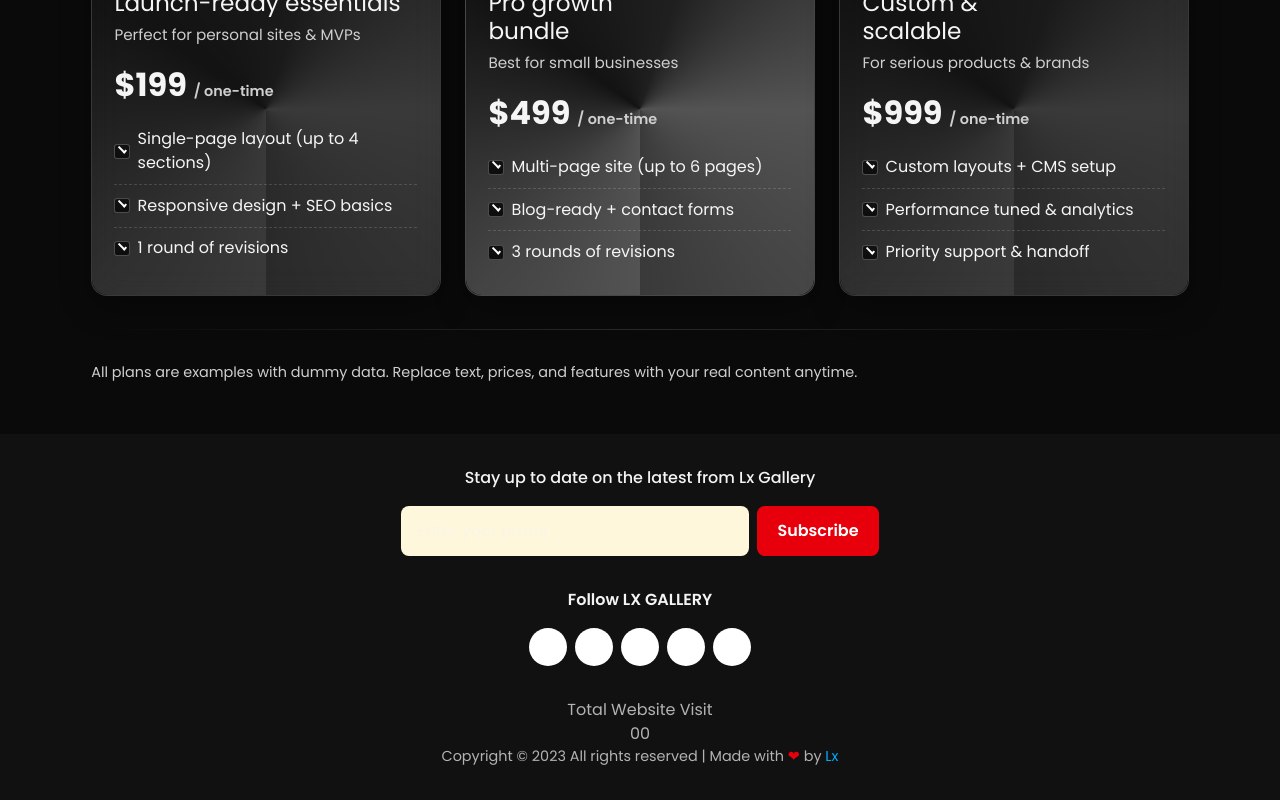
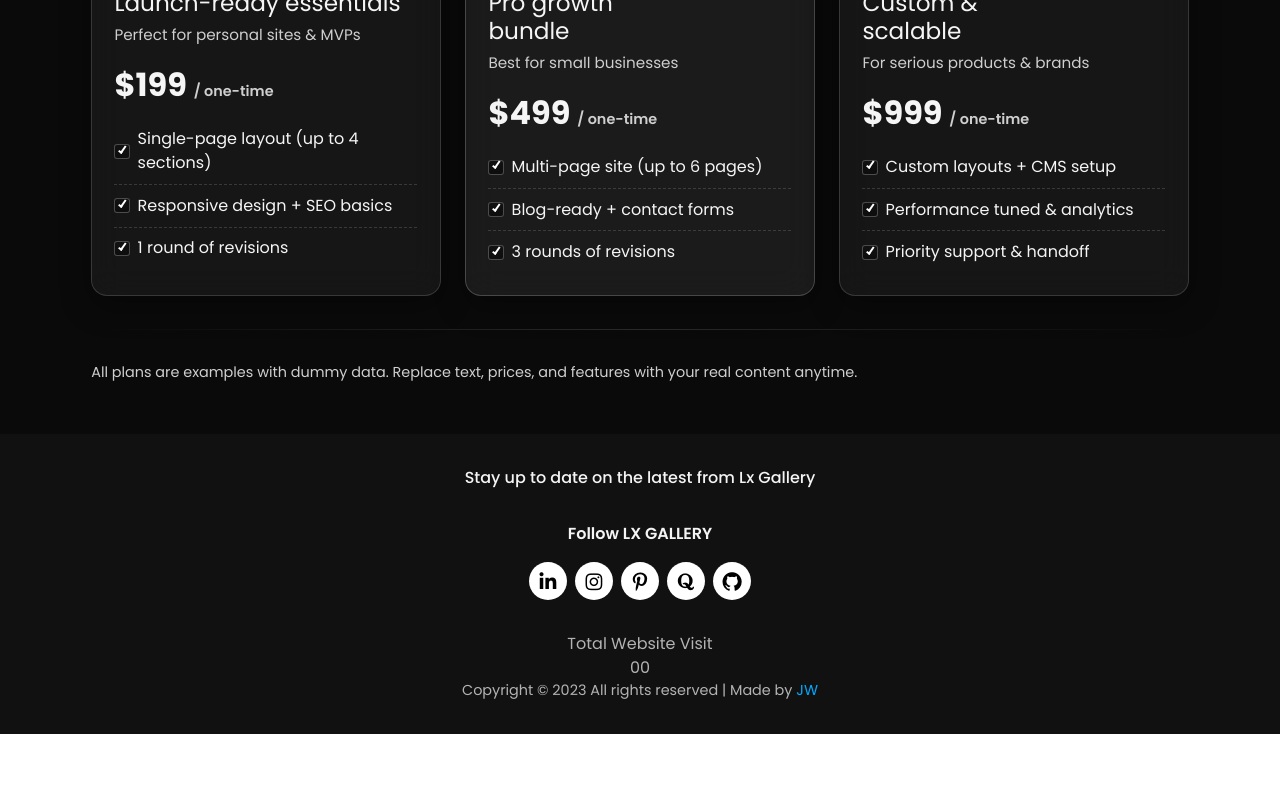
Before and after one commit to theshanGeeth123/JW-studio-system, a React (Vite) app in the folder JW-Studio/: page /homePage in a window 1280 px wide. Shown: the part 1346-2146 px from the top of the page. After the commit the page ends 2080 px from the top, so only its background shows below. Built offline with nearby package versions, Linux system fonts and the light colour scheme.

Commit message:
Fixed new issues 2

```diff
--- /dev/null
+++ b/JW-Studio/src/landingPages/Footer.jsx
@@ -0,0 +1,57 @@
+import React from 'react'
+import '@fortawesome/fontawesome-free/css/all.min.css';
+
+function Footer() {
+  return (
+    <footer className="lx-footer relative bg-[#111] px-4 py-8 text-center text-[#f4f4f4]">
+      {/* Subscribe */}
+      <div className="lx-footer__subscribe" data-aos="fade-up">
+        <h3 className="mb-4 font-medium">
+          Stay up to date on the latest from Lx Gallery
+        </h3>
+      </div>
+
+      {/* Social icons */}
+      <div className="lx-footer__social mt-8" data-aos="fade-up">
+        <h4 className="mb-4 font-semibold">Follow LX GALLERY</h4>
+        <div className="lx-footer__icons flex justify-center gap-2">
+          {[
+            { icon: "fab fa-linkedin-in", url: "#" },
+            { icon: "fab fa-instagram", url: "#" },
+            { icon: "fab fa-pinterest-p", url: "#" },
+            { icon: "fab fa-quora", url: "#" },
+            { icon: "fab fa-github", url: "#" },
+          ].map((item, index) => (
+            <a
+              key={index}
+              href={item.url}
+              target="_blank"
+              rel="noreferrer"
+              className="inline-flex h-[38px] w-[38px] items-center justify-center rounded-full bg-white text-black text-[1.2rem] transition-transform duration-300 hover:scale-110"
+            >
+              <i className={item.icon}></i>
+            </a>
+          ))}
+        </div>
+      </div>
+
+      {/* Meta info */}
+      <div className="lx-footer__meta mt-8 text-[#b3b3b3]" data-aos="fade-up">
+        <p>
+          Total Website Visit
+          <br />
+          00
+        </p>
+        <p className="text-[0.9rem]">
+          Copyright © 2023 All rights reserved | Made {" "}
+          <span className="text-red-600"></span> by{" "}
+          <a href="#" className="text-[#00aaff]">
+            JW
+          </a>
+        </p>
+      </div>
+    </footer>
+  );
+}
+
+export default Footer;
--- a/JW-Studio/src/landingPages/HomePage.jsx
+++ b/JW-Studio/src/landingPages/HomePage.jsx
@@ -2,6 +2,7 @@ import { useEffect, useRef, useState } from "react";
 import AOS from "aos";
 import "aos/dist/aos.css";
 import '@fortawesome/fontawesome-free/css/all.min.css';
+import Footer from "./Footer";
 
 // Images
 import image1 from "./images/cody-lannom-G95AReIh_Ko-unsplash.jpg"; // main header image
@@ -275,11 +276,7 @@ export default function HomePage() {
           "motion-reduce:transition-none motion-reduce:hover:translate-y-0",
 
           // border glow (static, no animation)
-          "before:absolute before:inset-0 before:rounded-[inherit] before:p-[1px]",
-          "before:[-webkit-mask:linear-gradient(#000_0_0)_content-box,linear-gradient(#000_0_0)]",
-          "before:[mask:linear-gradient(#000_0_0)_content-box,linear-gradient(#000_0_0)]",
-          "before:[-webkit-mask-composite:xor] before:[mask-composite:exclude]",
-          "before:bg-[conic-gradient(from_180deg,#ffffff_0%,#bfbfbf_12%,#000000_35%,#333333_55%,#ffffff_75%,#999999_100%)] before:opacity-15",
+
 
           // gentle sheen (shorter anim)
           "after:pointer-events-none after:absolute after:-left-1/2 after:-top-full after:h-[200%] after:w-[120%]",
@@ -310,7 +307,7 @@ export default function HomePage() {
                 key={t}
                 className="flex items-center gap-2 border-b border-dashed border-white/15 py-[0.55rem] last:border-b-0"
               >
-                <span className="relative h-[0.95rem] w-[0.95rem] flex-none rounded-[3px] border border-white/25 bg-[linear-gradient(180deg,#111,#0d0d0d)] after:content-[''] after:absolute after:left-[0.12rem] after:top-[0.18rem] after:h-[0.25rem] after:w-[0.55rem] after:rotate-45 after:translate-x-[1px] after:-translate-y-[1px] after:border-2 after:border-white after:border-l-0 after:border-t-0" />
+                <span className="relative h-[0.95rem] w-[0.95rem] flex-none rounded-[3px] border border-white/25 bg-[linear-gradient(180deg,#111,#0d0d0d)] after:content-[''] after:absolute after:left-[0.12rem] after:top-[0.18rem] after:h-[0.25rem] after:w-[0.55rem] after:rotate-305 after:scale-x-[-1] after:translate-x-[1px] after:-translate-y-[1px] after:border-2 after:border-white after:border-l-0 after:border-t-0" />
                 {t}
               </li>
             ))}
@@ -331,11 +328,11 @@ export default function HomePage() {
           "hover:-translate-y-1.5 hover:shadow-[0_20px_50px_rgba(0,0,0,0.5)]",
           "motion-reduce:transition-none motion-reduce:hover:translate-y-0",
 
-          "before:absolute before:inset-0 before:rounded-[inherit] before:p-[1px]",
-          "before:[-webkit-mask:linear-gradient(#000_0_0)_content-box,linear-gradient(#000_0_0)]",
-          "before:[mask:linear-gradient(#000_0_0)_content-box,linear-gradient(#000_0_0)]",
-          "before:[-webkit-mask-composite:xor] before:[mask-composite:exclude]",
-          "before:bg-[conic-gradient(from_180deg,#ffffff_0%,#bfbfbf_12%,#000000_35%,#333333_55%,#ffffff_75%,#999999_100%)] before:opacity-25",
+          // "before:absolute before:inset-0 before:rounded-[inherit] before:p-[1px]",
+          // "before:[-webkit-mask:linear-gradient(#000_0_0)_content-box,linear-gradient(#000_0_0)]",
+          // "before:[mask:linear-gradient(#000_0_0)_content-box,linear-gradient(#000_0_0)]",
+          // "before:[-webkit-mask-composite:xor] before:[mask-composite:exclude]",
+          // "before:bg-[conic-gradient(from_180deg,#ffffff_0%,#bfbfbf_12%,#000000_35%,#333333_55%,#ffffff_75%,#999999_100%)] before:opacity-25",
 
           "after:pointer-events-none after:absolute after:-left-1/2 after:-top-full after:h-[200%] after:w-[120%]",
           "after:rotate-[8deg] after:bg-[linear-gradient(105deg,transparent_0_35%,rgba(255,255,255,0.10)_45%,rgba(255,255,255,0.22)_50%,rgba(255,255,255,0.10)_55%,transparent_65%_100%)]",
@@ -365,7 +362,7 @@ export default function HomePage() {
                 key={t}
                 className="flex items-center gap-2 border-b border-dashed border-white/15 py-[0.55rem] last:border-b-0"
               >
-                <span className="relative h-[0.95rem] w-[0.95rem] flex-none rounded-[3px] border border-white/25 bg-[linear-gradient(180deg,#111,#0d0d0d)] after:content-[''] after:absolute after:left-[0.12rem] after:top-[0.18rem] after:h-[0.25rem] after:w-[0.55rem] after:rotate-45 after:translate-x-[1px] after:-translate-y-[1px] after:border-2 after:border-white after:border-l-0 after:border-t-0" />
+                <span className="relative h-[0.95rem] w-[0.95rem] flex-none rounded-[3px] border border-white/25 bg-[linear-gradient(180deg,#111,#0d0d0d)] after:content-[''] after:absolute after:left-[0.12rem] after:top-[0.18rem] after:h-[0.25rem] after:w-[0.55rem] after:rotate-305 after:scale-x-[-1] after:translate-x-[1px] after:-translate-y-[1px] after:border-2 after:border-white after:border-l-0 after:border-t-0" />
                 {t}
               </li>
             ))}
@@ -386,11 +383,11 @@ export default function HomePage() {
           "hover:-translate-y-1.5 hover:shadow-[0_20px_50px_rgba(0,0,0,0.5)]",
           "motion-reduce:transition-none motion-reduce:hover:translate-y-0",
 
-          "before:absolute before:inset-0 before:rounded-[inherit] before:p-[1px]",
-          "before:[-webkit-mask:linear-gradient(#000_0_0)_content-box,linear-gradient(#000_0_0)]",
-          "before:[mask:linear-gradient(#000_0_0)_content-box,linear-gradient(#000_0_0)]",
-          "before:[-webkit-mask-composite:xor] before:[mask-composite:exclude]",
-          "before:bg-[conic-gradient(from_180deg,#ffffff_0%,#bfbfbf_12%,#000000_35%,#333333_55%,#ffffff_75%,#999999_100%)] before:opacity-15",
+          // "before:absolute before:inset-0 before:rounded-[inherit] before:p-[1px]",
+          // "before:[-webkit-mask:linear-gradient(#000_0_0)_content-box,linear-gradient(#000_0_0)]",
+          // "before:[mask:linear-gradient(#000_0_0)_content-box,linear-gradient(#000_0_0)]",
+          // "before:[-webkit-mask-composite:xor] before:[mask-composite:exclude]",
+          // "before:bg-[conic-gradient(from_180deg,#ffffff_0%,#bfbfbf_12%,#000000_35%,#333333_55%,#ffffff_75%,#999999_100%)] before:opacity-15",
 
           "after:pointer-events-none after:absolute after:-left-1/2 after:-top-full after:h-[200%] after:w-[120%]",
           "after:rotate-[8deg] after:bg-[linear-gradient(105deg,transparent_0_35%,rgba(255,255,255,0.08)_45%,rgba(255,255,255,0.18)_50%,rgba(255,255,255,0.08)_55%,transparent_65%_100%)]",
@@ -420,7 +417,7 @@ export default function HomePage() {
                 key={t}
                 className="flex items-center gap-2 border-b border-dashed border-white/15 py-[0.55rem] last:border-b-0"
               >
-                <span className="relative h-[0.95rem] w-[0.95rem] flex-none rounded-[3px] border border-white/25 bg-[linear-gradient(180deg,#111,#0d0d0d)] after:content-[''] after:absolute after:left-[0.12rem] after:top-[0.18rem] after:h-[0.25rem] after:w-[0.55rem] after:rotate-45 after:translate-x-[1px] after:-translate-y-[1px] after:border-2 after:border-white after:border-l-0 after:border-t-0" />
+                <span className="relative h-[0.95rem] w-[0.95rem] flex-none rounded-[3px] border border-white/25 bg-[linear-gradient(180deg,#111,#0d0d0d)] after:content-[''] after:absolute after:left-[0.12rem] after:top-[0.18rem] after:h-[0.25rem] after:w-[0.55rem] after:rotate-305 after:scale-x-[-1] after:translate-x-[1px] after:-translate-y-[1px] after:border-2 after:border-white after:border-l-0 after:border-t-0" />
                 {t}
               </li>
             ))}
@@ -441,60 +438,9 @@ export default function HomePage() {
 </section>
 
 
-      {/* ===== Footer ===== */}
-      <footer className="lx-footer relative bg-[#111] px-4 py-8 text-center text-[#f4f4f4]">
-        <div className="lx-footer__subscribe" data-aos="fade-up">
-          <h3 className="mb-4 font-medium">Stay up to date on the latest from Lx Gallery</h3>
-          <form className="lx-footer__form flex flex-wrap justify-center gap-2">
-            <input
-              type="email"
-              placeholder="Enter your email"
-              required
-              className="min-w-[250px] rounded-[8px] border-0 bg-[#fff7db] px-4 py-[0.8rem] outline-none"
-            />
-            <button type="submit" className="rounded-[8px] border-0 bg-red-600 px-5 py-[0.8rem] font-semibold text-white">
-              Subscribe
-            </button>
-          </form>
-        </div>
+      <Footer/>
 
-        <div className="lx-footer__social mt-8" data-aos="fade-up">
-          <h4 className="mb-4 font-semibold">Follow LX GALLERY</h4>
-          <div className="lx-footer__icons flex justify-center gap-2">
-            {[
-              'ri-linkedin-fill',
-              'ri-instagram-line',
-              'ri-pinterest-fill',
-              'ri-quora-line',
-              'ri-github-fill',
-            ].map((icon) => (
-              <a
-                key={icon}
-                href="#"
-                className="inline-flex h-[38px] w-[38px] items-center justify-center rounded-full bg-white text-black text-[1.2rem] transition-transform duration-300 hover:scale-110"
-              >
-                <i className={icon}></i>
-              </a>
-            ))}
-          </div>
-        </div>
-
-        <div className="lx-footer__meta mt-8 text-[#b3b3b3]" data-aos="fade-up">
-          <p>
-            Total Website Visit
-            <br />
-            00
-          </p>
-          <p className="text-[0.9rem]">
-            Copyright © 2023 All rights reserved | Made with <span className="text-red-600">❤</span> by{' '}
-            <a href="#" className="text-[#00aaff]">
-              Lx
-            </a>
-          </p>
-        </div>
-
-        {/* Floating to-top button */}
-        <a
+      <a
           href="#top"
           className="lx-footer__to-top fixed bottom-5 right-5 z-10 flex h-[42px] w-[42px] items-center justify-center rounded-full bg-white text-black shadow-[0_0_10px_rgba(0,0,0,0.4)] transition-opacity transition-transform duration-300"
           onClick={handleToTop}
@@ -508,7 +454,9 @@ export default function HomePage() {
         >
           <i className="fas fa-arrow-up"></i>
         </a>
-      </footer>
+
+
+
     </div>
   );
 }
```
